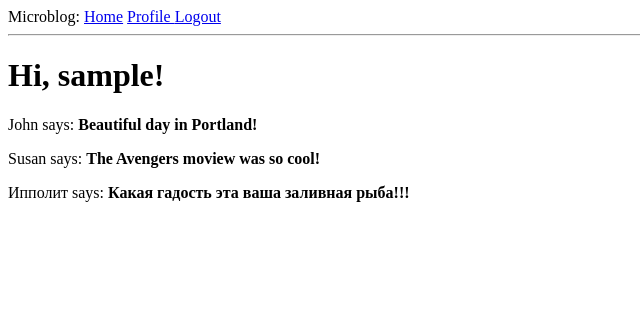
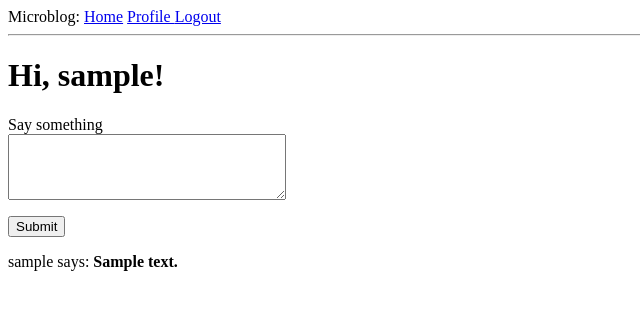
Before and after one commit to mnosinov/microblog, a Flask app: page / in a window 1280 px wide. Shown: the top 310 px of the page, without its empty margins (0-640 px from the left). Run offline with Flask 2, Linux system fonts and the light colour scheme; a user stored in the database is signed in; tables that the repository leaves empty hold one stand-in row (values such as "Sample post").

Commit message:
add post functionality added.

```diff
--- a/app/forms.py
+++ b/app/forms.py
@@ -51,3 +51,9 @@ class EditProfileForm(FlaskForm):
 
 class EmptyForm(FlaskForm):
     submit = SubmitField('Submit')
+
+
+class PostForm(FlaskForm):
+    post = TextAreaField('Say something', validators=[DataRequired(),
+                                                      Length(min=1, max=140)])
+    submit = SubmitField('Submit')
--- a/app/routes.py
+++ b/app/routes.py
@@ -3,30 +3,24 @@ from flask_login import current_user, login_user, logout_user, login_required
 from werkzeug.urls import url_parse
 from datetime import datetime
 
-from app.models import User
+from app.models import User, Post
 from app import app, db
 from app.forms import LoginForm, RegistrationForm, EditProfileForm, EmptyForm
+from app.forms import PostForm
 
-@app.route('/')
-@app.route('/index')
+@app.route('/', methods=['GET', 'POST'])
+@app.route('/index', methods=['GET', 'POST'])
 @login_required
 def index():
-    user = {'username': 'Miguel'}
-    posts = [
-        {
-            'author': {'username': 'John'},
-            'body': 'Beautiful day in Portland!'
-        },
-        {
-            'author': {'username': 'Susan'},
-            'body': 'The Avengers moview was so cool!'
-        },
-        {
-            'author': {'username': 'Ипполит'},
-            'body': 'Какая гадость эта ваша заливная рыба!!!'
-        }
-    ]
-    return render_template('index.html', title='Home', posts=posts)
+    form = PostForm()
+    if form.validate_on_submit():
+        post = Post(body=form.post.data, author=current_user)
+        db.session.add(post)
+        db.session.commit()
+        flash('Your post is now live!')
+        return redirect(url_for('index'))
+    posts = current_user.followed_posts().all()
+    return render_template('index.html', title='Home', form=form, posts=posts)
 
 
 @app.route('/login', methods=['GET', 'POST'])
--- a/templates/index.html
+++ b/templates/index.html
@@ -2,7 +2,18 @@
 
 {% block content %}
     <h1>Hi, {{ current_user.username }}!</h1>
+    <form action="" method="post">
+        {{ form.hidden_tag() }}
+        <p>
+        {{ form.post.label }}<br>
+        {{ form.post(cols=32, rows=4) }}<br>
+        {% for error in form.post.errors %}
+            <span style="color: red;">[{{ error }}]</span>
+        {% endfor %}
+        </p>
+        <p>{{ form.submit() }}</p>
+    </form>
     {% for post in posts %}
-    <div><p>{{ post.author.username }} says: <b>{{ post.body }}</b></p></div>
+        <p>{{ post.author.username }} says: <b>{{ post.body }}</b></p>
     {% endfor %}
 {% endblock %}
```
Also changed, not shown: app.db.
